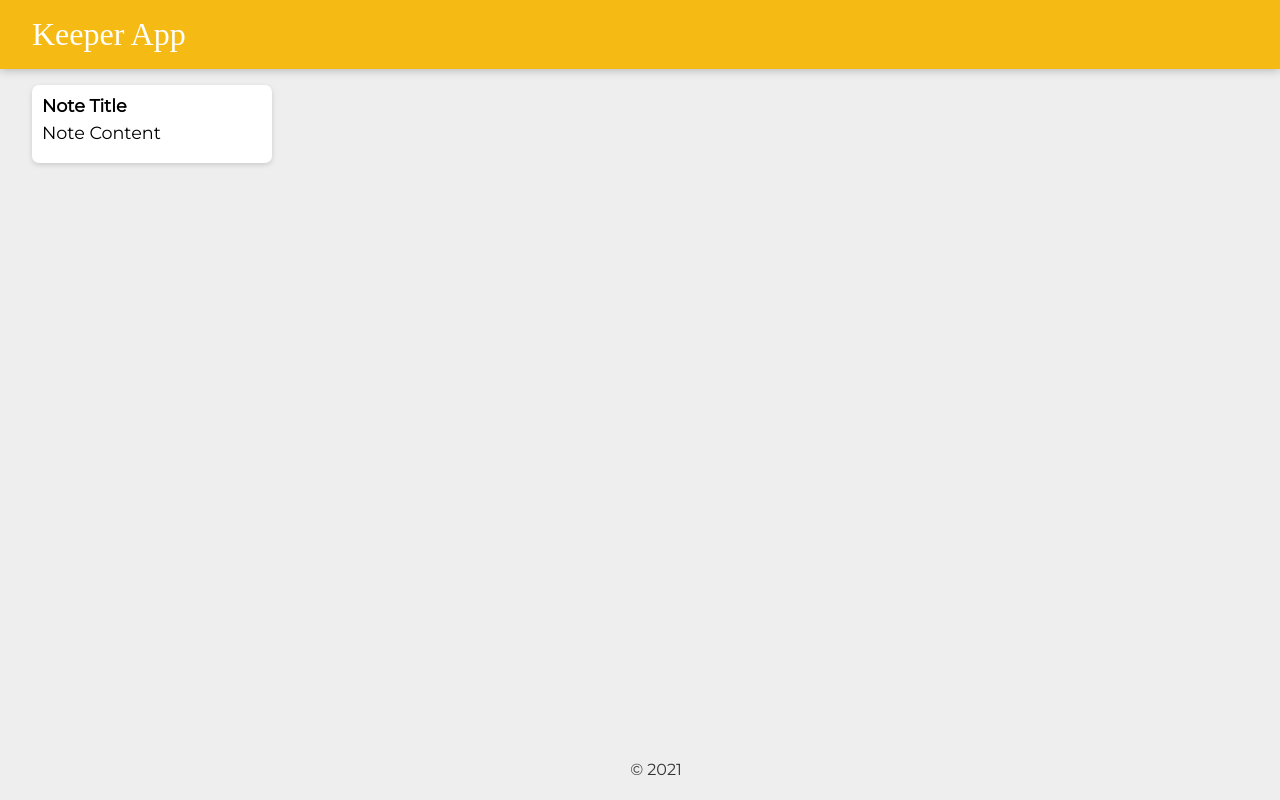
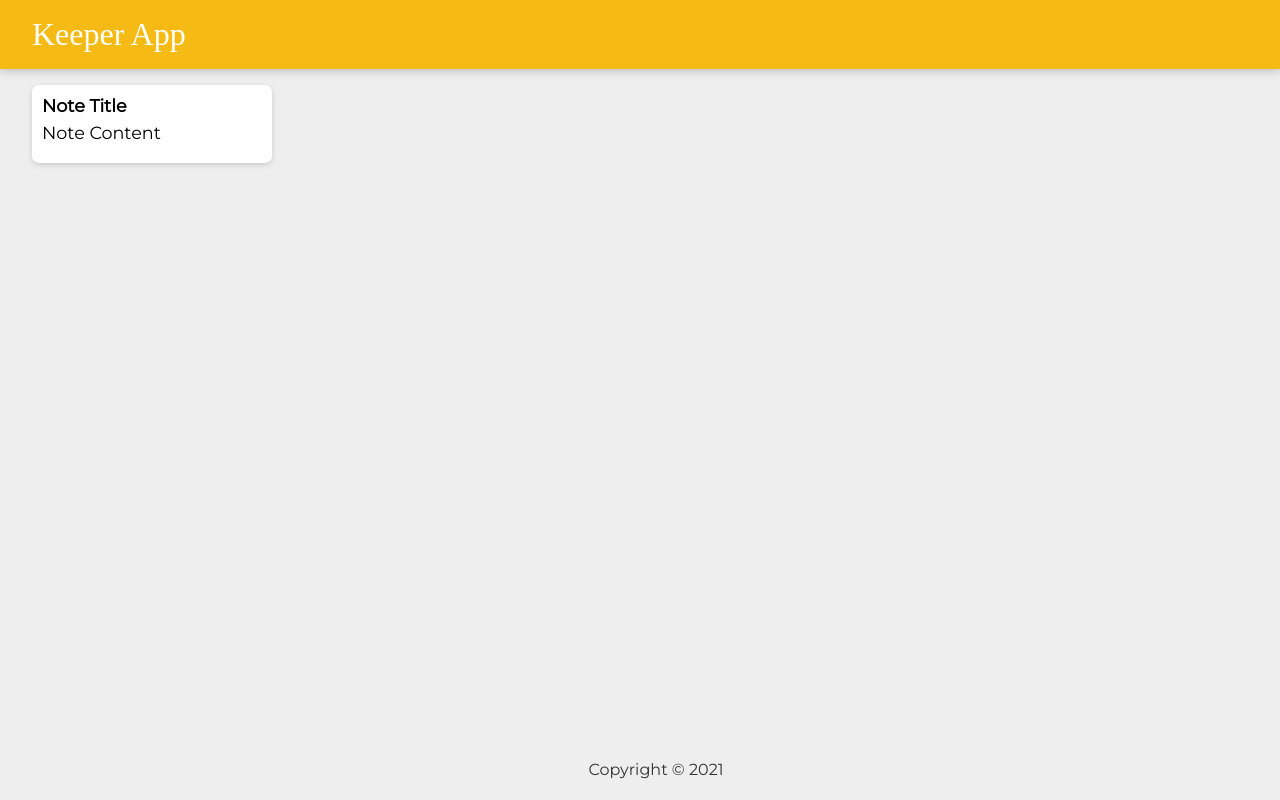
Before and after one commit to Bartinio/keeper-app, a React (Create React App) app: page / in a window 1280 px wide. Built offline with nearby package versions, Linux system fonts and the light colour scheme; a web font is replaced by a local one.

Commit message:
Make some canges

```diff
--- a/src/components/Footer.jsx
+++ b/src/components/Footer.jsx
@@ -7,7 +7,7 @@ function Footer() {
     return (
         <>
             <footer>
-                 <p> &copy; {cutterntDate}</p>
+                 <p> Copyright &copy; {cutterntDate}</p>
              </footer>
         </>
     )
--- a/src/index.js
+++ b/src/index.js
@@ -3,7 +3,10 @@ import ReactDOM from "react-dom";
 import App from "./components/App";
 
 
-ReactDOM.render(<App />, document.getElementById("root"));
+ReactDOM.render(
+    <App />,
+    document.getElementById("root")
+);
 
 //1. Create a new React app.
 //2. Create a App.jsx component.
```
